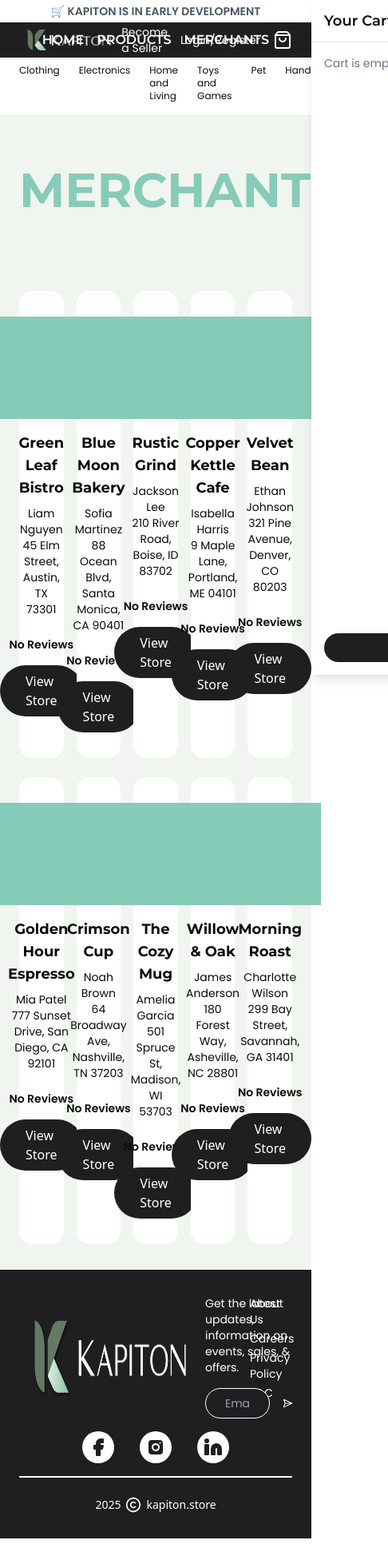
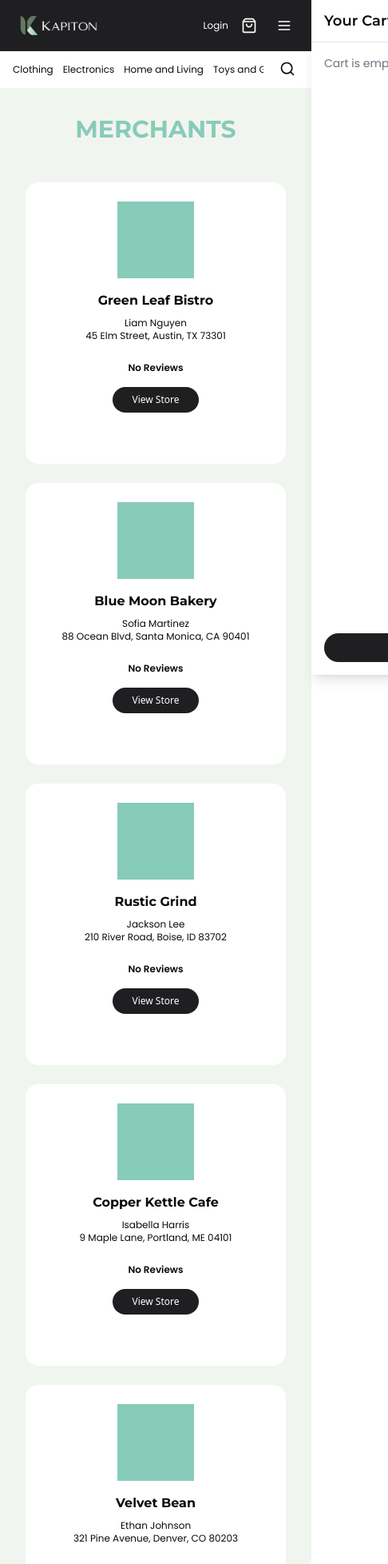
Before and after one commit to otaKenneth/kapiton-fe-v2, a React (Vite) app: page /merchants in a window 390 px wide. Shown: the top 1956 px of the page at 80% size, 486 px wide, since content can reach past the window. Before the commit the page ends 1924 px from the top, so only its background shows below. Built offline with nearby package versions, Linux system fonts and the light colour scheme.

Commit message:
feat: fe

```diff
--- a/index.html
+++ b/index.html
@@ -2,7 +2,7 @@
 <html lang="en">
   <head>
     <meta charset="UTF-8" />
-    <link rel="icon" type="image/svg+xml" href="/vite.svg" />
+    <link rel="icon" type="image/svg+xml" href="/images/kapiton-icon.png" />
     <meta name="viewport" content="width=device-width, initial-scale=1.0" />
     <link rel="preconnect" href="https://fonts.googleapis.com">
     <link rel="preconnect" href="https://fonts.gstatic.com" crossorigin>
--- a/src/ProductCollectionPage.tsx
+++ b/src/ProductCollectionPage.tsx
@@ -1,4 +1,4 @@
-import { useNavigate, useParams } from "react-router-dom";
+import { Link, useNavigate, useParams } from "react-router-dom";
 import { formatPeso } from "./lib/utils";
 import { Slider } from "./components/ui/slider";
 import { useState } from "react";
@@ -110,13 +110,13 @@ const ProductsCollectionPage = () => {
   }
 
   return (
-    <div className="w-full flex flex-col gap-y-6 px-8">
+    <div className="w-full flex flex-col gap-y-6 px-2 sm:px-4 md:px-8 pt-8 md:mt-0">
       {/* title */}
-      <div className="w-full pt-8">
-        <h1 className="font-primary text-center font-bold text-primary py-16 text-7xl">
+      <div className="w-full pt-4 sm:pt-8">
+        <h1 className="font-primary text-center font-bold text-primary py-8 sm:py-12 md:py-16 text-3xl sm:text-5xl md:text-7xl break-words">
           {collectionId.toUpperCase()}
         </h1>
-        <div className="w-full flex justify-between items-end font-body">
+        <div className="w-full flex flex-col sm:flex-row sm:justify-between sm:items-end font-body gap-y-2">
           <p className="text-primaryContrast/50">46 PRODUCTS</p>
           <div>
             <p className="text-sm text-primaryContrast/50">Sort By:</p>
@@ -141,9 +141,9 @@ const ProductsCollectionPage = () => {
         </div>
       </div>
       <div className="w-full h-[2px] bg-primary"></div>
-      <div className="flex mt-4">
+      <div className="flex flex-col md:flex-row mt-4 gap-y-8 md:gap-y-0">
         {/* filters */}
-        <div className="md:w-1/5">
+        <div className="w-full md:w-1/5 mb-8 md:mb-0 px-2 md:px-0">
             {/* price filter */}
             <div className="font-body">
                 <h1 className="font-bold">PRICE</h1>
@@ -164,14 +164,14 @@ const ProductsCollectionPage = () => {
         </div>
 
         {/* products */}
-        <div className="md:w-4/5 md:grid md:grid-cols-4 gap-y-6 pb-8">
+        <div className="w-full md:w-4/5 grid grid-cols-1 sm:grid-cols-2 lg:grid-cols-3 xl:grid-cols-4 gap-x-2 gap-y-6 pb-8">
           {collectionProducts.map((tp, i) => (
-            <div key={i} className="flex flex-col px-8 mb-4">
-              <div className="h-[14rem] w-[14rem] bg-white rounded-md">
-                <img className="object-cover" />
+            <Link to={`/products/${tp.name}`} key={i} className="flex flex-col px-2 sm:px-4 md:px-6 mb-4">
+              <div className="h-48 sm:h-56 md:h-[14rem] w-full bg-white rounded-md flex items-center justify-center">
+                <img className="object-cover w-full h-full rounded-md" />
               </div>
               <h2
-                className="mt-4 font-secondary line-clamp-2 text-lg font-semibold text-left leading-[1.3rem]"
+                className="mt-4 font-secondary line-clamp-2 text-base sm:text-lg font-semibold text-left leading-[1.3rem]"
                 style={{ minHeight: "3rem" }}
               >
                 {tp.name}
@@ -196,9 +196,9 @@ const ProductsCollectionPage = () => {
                     <div className="h-7 w-7 rounded-md bg-white"></div>
                     <p>{tp.shopName}</p>
                 </span>
-                <h1 className="text-sm opacity-80">{tp.reviews ? `${tp.reviews} Stars` : 'No Reviews'}</h1>
+                <h1 className="text-xs sm:text-sm opacity-80">{tp.reviews ? `${tp.reviews} Stars` : 'No Reviews'}</h1>
               </div>
-            </div>
+            </Link>
           ))}
         </div>
       </div>
--- a/src/components/customer/Footer.tsx
+++ b/src/components/customer/Footer.tsx
@@ -4,41 +4,43 @@ import { Copyright, Facebook, Instagram, Linkedin, SendHorizonal } from "lucide-
 
 const Footer = () => {
   return (
-    <footer className="bg-primaryContrast text-white py-8 px-6 flex flex-col gap-y-4">
-      <div className="flex justify-between font-body text-sm">
-        <div className="flex gap-x-14">
-          <img src={logoHeader} alt="Kapiton Logo" className="md:max-h-14" />
-          <div className="flex flex-col gap-y-1">
+    <footer className="bg-primaryContrast text-white py-8 px-4 sm:px-6 flex flex-col gap-y-6">
+      <div className="flex flex-col md:flex-row md:justify-between gap-y-8 md:gap-y-0 font-body text-sm w-full">
+        <div className="flex md:flex-row flex-col gap-y-6 md:gap-y-0 gap-x-8 md:gap-x-14 w-full md:w-auto items-start">
+          <img src={logoHeader} alt="Kapiton Logo" className="max-h-14 md:max-h-20 mb-2 md:mb-0 mx-auto md:mx-0" />
+          <div className="flex justify-between gap-x-8">
+            <div className="flex flex-col gap-x-6 md:gap-x-0 gap-y-1 md:gap-y-1 text-left">
               <Link to='/'>About Us</Link>
               <Link to='/'>Careers</Link>
               <Link to='/'>Privacy Policy</Link>
               <Link to='/'>T&C</Link>
             </div>
-          <div className="flex flex-col gap-y-2">
+            <div className="flex flex-col gap-x-6 md:gap-x-0 gap-y-2 md:gap-y-2 text-left">
               <Link to='/'>FAQs</Link>
               <Link to='/'>Shipping & Returns</Link>
             </div>
           </div>
-        <div className="flex flex-col gap-y-4">
-          <p>Get the latest updates, information on events, sales, & offers.</p>
-          <span className="flex gap-x-4 items-center">
-            <input type="text" placeholder="Email" className="w-full rounded-3xl bg-primaryContrast border-[1px] border-white px-6 py-2" />
-            <SendHorizonal />
+        </div>
+        <div className="flex flex-col gap-y-4 w-full md:w-auto items-center md:items-end">
+          <p className="text-center md:text-right">Get the latest updates, information on events, sales, & offers.</p>
+          <span className="flex w-full max-w-xs gap-x-2 items-center">
+            <input type="text" placeholder="Email" className="w-full rounded-3xl bg-primaryContrast border-[1px] border-white px-4 py-2 text-xs md:text-sm" />
+            <button className="p-2 bg-white rounded-full text-primaryContrast flex items-center justify-center"><SendHorizonal className="h-4 w-4" /></button>
           </span>
         </div>
       </div>
-      <div className="w-full flex justify-center gap-x-8">
-        <span className=" bg-white rounded-full h-10 w-10 flex justify-center items-center">
+      <div className="w-full flex flex-wrap justify-center gap-x-4 gap-y-2 md:gap-x-8">
+        <span className="bg-white rounded-full h-10 w-10 flex justify-center items-center">
           <Link to='/' ><Facebook fill="#1f1f22" className="text-primaryContrast text-sm" /></Link>
         </span>
-        <span className=" bg-white rounded-full h-10 w-10 flex justify-center items-center">
+        <span className="bg-white rounded-full h-10 w-10 flex justify-center items-center">
           <Link to='/' ><Instagram fill="#1f1f22" className="text-white text-sm" /></Link>
         </span>
-        <span className=" bg-white rounded-full h-10 w-10 flex justify-center items-center">
+        <span className="bg-white rounded-full h-10 w-10 flex justify-center items-center">
           <Link to='/' ><Linkedin fill="#1f1f22" className="text-primaryContrast text-sm" /></Link>
         </span>
       </div>
-      <div className="flex flex-col items-center text-sm">
+      <div className="flex flex-col items-center text-xs md:text-sm">
         <div className="w-full h-[0.1rem] bg-white"></div>
         <span className="mt-6 flex items-center gap-x-1">
           <p>{new Date().getFullYear()}</p>
--- a/src/components/customer/Header.tsx
+++ b/src/components/customer/Header.tsx
@@ -1,22 +1,23 @@
-import { Search, ShoppingBag, X } from "lucide-react"
+import { Search, ShoppingBag, X, Menu } from "lucide-react"
 import React, { useEffect, useRef, useState } from "react"
 import { NavLink } from "react-router-dom"
 import logoHeader from '../../images/logo-header.png'
 
 const Header = ({ onCartClick }: { onCartClick?: () => void }) => {
   const productCategories = [
-    {name: 'Clothing', url: '/products/clothing'},
-    {name: 'Electronics', url: '/products/electronics'},
-    {name: 'Home and Living', url: '/products/home-and-living'},
-    {name: 'Toys and Games', url: '/products/toys-and-games'},
-    {name: 'Pet', url: '/products/pet'},
-    {name: 'Handicrafts', url: '/products/handicrafts'},
-    {name: 'Agricultural Products', url: '/products/agricultural-products'},
-    {name: 'Trinkets and Accessories', url: '/products/trinkets-and-accessories'},
+    {name: 'Clothing', url: '/products/collections/clothing'},
+    {name: 'Electronics', url: '/products/collections/electronics'},
+    {name: 'Home and Living', url: '/products/collections/home-and-living'},
+    {name: 'Toys and Games', url: '/products/collections/toys-and-games'},
+    {name: 'Pet', url: '/products/collections/pet'},
+    {name: 'Handicrafts', url: '/products/collections/handicrafts'},
+    {name: 'Agricultural Products', url: '/products/collections/agricultural-products'},
+    {name: 'Trinkets and Accessories', url: '/products/collections/trinkets-and-accessories'},
   ]
 
   const [showHeader, setShowHeader] = useState(true);
   const [showSearch, setShowSearch] = useState(false);
+  const [showMobileMenu, setShowMobileMenu] = useState(false);
   const lastScrollY = useRef(window.scrollY);
 
   useEffect(() => {
@@ -33,41 +34,119 @@ const Header = ({ onCartClick }: { onCartClick?: () => void }) => {
     return () => window.removeEventListener('scroll', handleScroll);
   }, []);
 
+  // Close mobile menu when clicking outside
+  useEffect(() => {
+    const handleClickOutside = (event: MouseEvent) => {
+      if (showMobileMenu && !(event.target as Element).closest('.mobile-menu')) {
+        setShowMobileMenu(false);
+      }
+    };
+    document.addEventListener('click', handleClickOutside);
+    return () => document.removeEventListener('click', handleClickOutside);
+  }, [showMobileMenu]);
+
   return (
     <header className={`w-full transition-transform duration-300 z-50 ${showHeader ? 'translate-y-0' : '-translate-y-full'} fixed top-0 left-0`}>
-      <div className="w-full flex justify-center py-1 bg-white z-[99]">
+      {/* Top banner - hidden on mobile */}
+      <div className="w-full justify-center py-1 bg-white z-[99] hidden sm:flex">
         <h1 className="font-body text-sm font-semibold text-gray-600">🛒 KAPITON IS IN EARLY DEVELOPMENT</h1>
       </div>
-      <div className="relative w-full flex justify-between bg-primaryContrast items-center text-white md:min-h-20 px-6">
-        <a href="/"><img src={logoHeader} alt="Kapiton Logo" className="md:max-h-14 w-auto" /></a>
-        <div className="font-primary absolute left-1/2 transform -translate-x-1/2 flex gap-x-4 font-semibold">
+
+      {/* Main header */}
+      <div className="relative w-full flex justify-between bg-primaryContrast items-center text-white min-h-16 md:min-h-20 px-4 sm:px-6">
+        {/* Logo */}
+        <a href="/" className="flex-shrink-0">
+          <img src={logoHeader} alt="Kapiton Logo" className="h-10 sm:h-12 md:max-h-14 w-auto" />
+        </a>
+
+        {/* Desktop Navigation - hidden on mobile */}
+        <div className="font-primary absolute left-1/2 transform -translate-x-1/2 hidden lg:flex gap-x-4 font-semibold">
           <NavLink to="/">HOME</NavLink>
           <NavLink to="/products/collections/all">PRODUCTS</NavLink>
           <NavLink to="/merchants">MERCHANTS</NavLink>
         </div>
-        {/* dynamic based on login data */}
-        <div className="flex font-body gap-x-4 text-sm items-center">
-          <NavLink to="/">Become a Seller</NavLink>
-          <NavLink to="/auth/customer">Login/Register</NavLink>
-          <button type="button" onClick={onCartClick} className="flex items-center"><ShoppingBag /></button>
+
+        {/* Right side actions */}
+        <div className="flex font-body gap-x-2 sm:gap-x-4 text-xs sm:text-sm items-center">
+          {/* Desktop auth links - hidden on mobile */}
+          <div className="hidden md:flex gap-x-4">
+            <NavLink to="/">Become a Seller</NavLink>
+            <NavLink to="/auth/customer">Login/Register</NavLink>
+          </div>
+
+          {/* Mobile auth links - compact */}
+          <div className="flex md:hidden gap-x-2">
+            <NavLink to="/auth/customer" className="text-xs">Login</NavLink>
+          </div>
+
+          {/* Cart button */}
+          <button type="button" onClick={onCartClick} className="flex items-center p-2">
+            <ShoppingBag className="h-5 w-5" />
+          </button>
+
+          {/* Mobile menu button */}
+          <button
+            type="button"
+            onClick={() => setShowMobileMenu(!showMobileMenu)}
+            className="lg:hidden p-2 mobile-menu"
+          >
+            <Menu className="h-5 w-5" />
+          </button>
         </div>
+
+        {/* Mobile menu dropdown */}
+        {showMobileMenu && (
+          <div className="mobile-menu mt-8 font-primary text-sm absolute top-full left-0 w-full bg-primaryContrast border-t border-gray-600 lg:hidden">
+            <div className="flex flex-col p-4">
+              <NavLink to="/" className="py-2 border-b border-gray-600 last:border-b-0" onClick={() => setShowMobileMenu(false)}>
+                HOME
+              </NavLink>
+              <NavLink to="/products/collections/all" className="py-2 border-b border-gray-600 last:border-b-0" onClick={() => setShowMobileMenu(false)}>
+                PRODUCTS
+              </NavLink>
+              <NavLink to="/merchants" className="py-2 border-b border-gray-600 last:border-b-0" onClick={() => setShowMobileMenu(false)}>
+                MERCHANTS
+              </NavLink>
+              <NavLink to="/" className="py-2 border-b border-gray-600 last:border-b-0 md:hidden" onClick={() => setShowMobileMenu(false)}>
+                Become a Seller
+              </NavLink>
+            </div>
+          </div>
+        )}
       </div>
-      <div className="py-2 px-6 flex items-center justify-between bg-white relative">
-        <div className="font-body text-xs gap-x-6 flex">
+
+      {/* Categories bar */}
+      <div className="py-2 px-4 sm:px-6 flex gap-x-4 items-center justify-between bg-white relative">
+        {/* Categories - responsive layout */}
+        <div className="font-body text-xs gap-x-3 sm:gap-x-4 lg:gap-x-6 flex overflow-x-auto scrollbar-hide">
           {productCategories.map((pc) => (
             <React.Fragment key={pc.name}>
-              <NavLink to={pc.url} className="hover:text-primary">{pc.name}</NavLink>
+              <NavLink
+                to={pc.url}
+                className="hover:text-primary whitespace-nowrap flex-shrink-0"
+              >
+                {pc.name}
+              </NavLink>
             </React.Fragment>
           ))}
         </div>
-        <div>
-          <button type="button" onClick={() => setShowSearch((v) => !v)} className="p-1"><Search className="h-5" /></button>
+
+        {/* Search button */}
+        <div className="flex-shrink-0">
+          <button type="button" onClick={() => setShowSearch((v) => !v)} className="p-1">
+            <Search className="h-5 w-5" />
+          </button>
+
+          {/* Search form */}
           {showSearch && (
-            <form className="absolute right-4 mt-4 bg-white shadow-lg rounded-xl flex items-center p-2 z-50 border" onSubmit={e => { e.preventDefault(); setShowSearch(false); }}>
+            <form
+              className="absolute right-4 mt-4 bg-white shadow-lg rounded-xl flex items-center p-2 z-50 border w-72 sm:w-80"
+              onSubmit={e => { e.preventDefault(); setShowSearch(false); }}
+            >
               <input
                 type="text"
                 placeholder="Search products..."
-                className="rounded-lg px-2 py-2 text-sm focus:outline-none font-body"
+                className="rounded-lg px-2 py-2 text-sm focus:outline-none font-body flex-1"
                 autoFocus
               />
               <button type="submit" className="ml-2 p-2 bg-primary text-white rounded flex items-center" aria-label="Search">
--- a/src/layout/customer/CustomerMainLayout.tsx
+++ b/src/layout/customer/CustomerMainLayout.tsx
@@ -7,7 +7,7 @@ const CustomerMainLayout = () => {
   const [cartOpen, setCartOpen] = useState(false);
 
   return (
-    <div className="bg-primaryBackground">
+    <div className="bg-primaryBackground overflow-x-hidden">
       <Header onCartClick={() => setCartOpen(true)} />
       {/* Cart Sidebar */}
       <div
@@ -33,7 +33,7 @@ const CustomerMainLayout = () => {
           onClick={() => setCartOpen(false)}
         />
       )}
-      <main className="bg-primaryBackground mt-[9rem]">
+      <main className="bg-primaryBackground mt-[5rem] md:mt-[9rem]">
         <Outlet />
       </main>
       <Footer />
--- a/src/pages/customer/AuthPage.tsx
+++ b/src/pages/customer/AuthPage.tsx
@@ -1,7 +1,7 @@
 const AuthPage = () => {
   return (
-    <div className="bg-primaryBackground px-6 w-full">
-      <h1 className="font-primary text-center font-bold text-primary py-16 text-6xl">
+    <div className="bg-primaryBackground px-6 w-full pt-8 md:pt-0">
+      <h1 className="font-primary text-center font-bold text-primary py-8 sm:py-12 md:py-16 text-3xl sm:text-5xl md:text-6xl">
         LOGIN
       </h1>
 
--- a/src/pages/customer/merchants/MerchantsPage.tsx
+++ b/src/pages/customer/merchants/MerchantsPage.tsx
@@ -88,23 +88,23 @@ const MerchantsPage = () => {
   const isIndex = useMatch('/merchants');
 
   return (
-    <div className='bg-primaryBackground px-6'>
-      <h1 className="font-primary text-center font-bold text-primary py-16 text-6xl">
+    <div className='bg-primaryBackground px-2 pt-8 md:pt-0 sm:px-4 md:px-6'>
+      <h1 className="font-primary text-center font-bold text-primary py-8 sm:py-12 md:py-16 text-3xl sm:text-5xl md:text-6xl">
           MERCHANTS
       </h1>
       {isIndex && (
-        <div className='grid grid-cols-5 gap-x-4 gap-y-6 py-8'>
+        <div className='px-6 md:px-0 grid grid-cols-1 sm:grid-cols-2 md:grid-cols-3 lg:grid-cols-4 xl:grid-cols-5 gap-x-2 sm:gap-x-4 gap-y-6 py-4 sm:py-8'>
           {merchants.map((m) => (
-            <div className='bg-white py-8 rounded-2xl flex flex-col items-center min-h-[30rem]'>
-              <div className='h-32 w-32 bg-primary'></div>
-              <div className='mt-4 text-center px-4'>
-                <h1 className='font-primary font-bold text-lg'>{m.name}</h1>
-                <p className='font-body text-sm mt-2'>{m.owner}</p>
-                <p className='font-body text-sm'>{m.address}</p>
+            <div key={m.id} className='bg-white py-6 sm:py-8 rounded-2xl flex flex-col items-center min-h-[22rem] sm:min-h-[26rem] md:min-h-[30rem] px-2 sm:px-4'>
+              <div className='h-24 w-24 sm:h-32 sm:w-32 bg-primary'></div>
+              <div className='mt-4 text-center px-2 sm:px-4'>
+                <h1 className='font-primary font-bold text-base sm:text-lg'>{m.name}</h1>
+                <p className='font-body text-xs sm:text-sm mt-2'>{m.owner}</p>
+                <p className='font-body text-xs sm:text-sm'>{m.address}</p>
               </div>
               <div className='mt-6 flex flex-col items-center gap-y-4'>
-                <p className='font-body font-semibold text-sm'>{m.reviews ? m.reviews : 'No Reviews'}</p>
-                <a href={`/merchants/${m.id}`} className='bg-primaryContrast text-white rounded-full px-8 py-2'>View Store</a>
+                <p className='font-body font-semibold text-xs sm:text-sm'>{m.reviews ? m.reviews : 'No Reviews'}</p>
+                <a href={`/merchants/${m.id}`} className='bg-primaryContrast text-white rounded-full px-6 sm:px-8 py-2 text-xs sm:text-base'>View Store</a>
               </div>
             </div>
           ))}
```
Also changed, not shown: src/pages/customer/HomePage.tsx (+57 -38 lines), public/images/kapiton-icon.png (added). Lines whose indentation alone changed are shown as unchanged.
